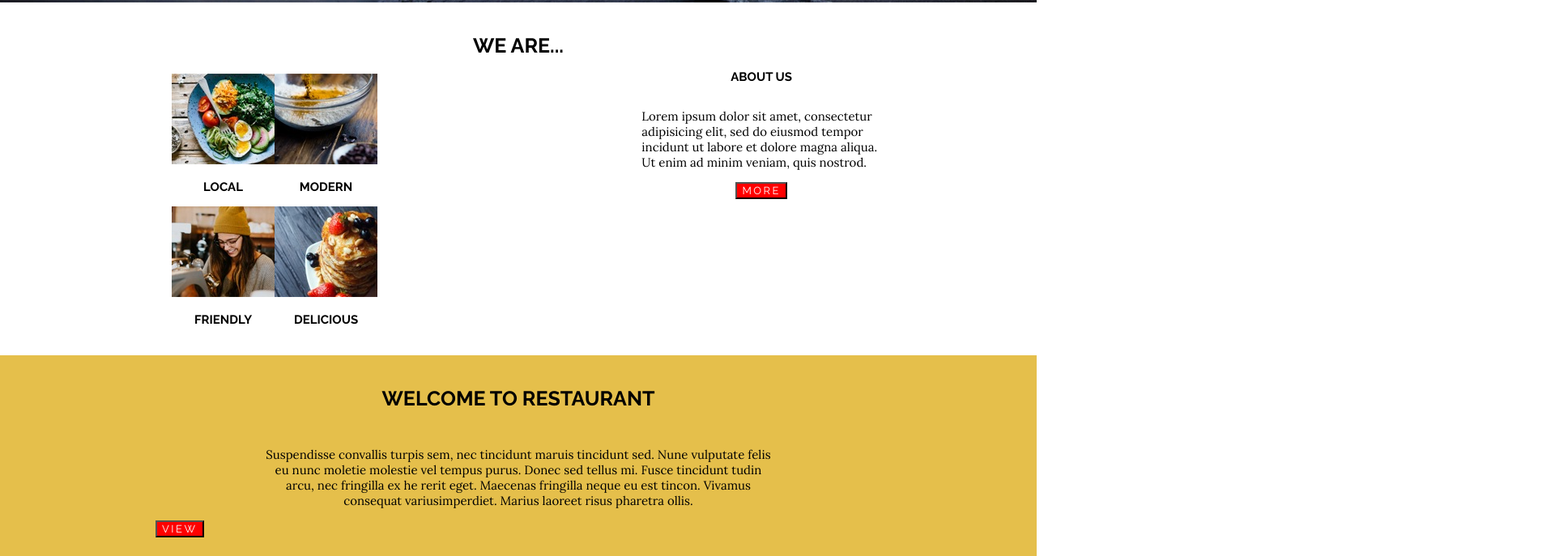
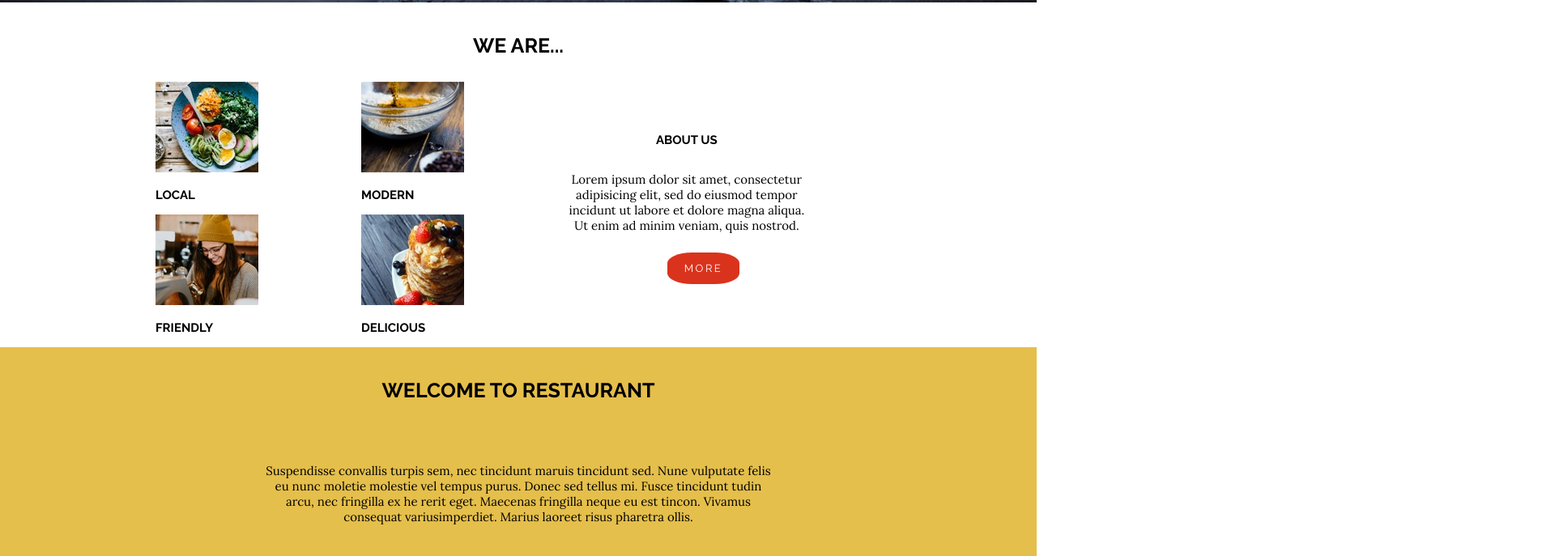
Before and after one commit to scottgirouard/scottgirouard_project2, a plain HTML site: page index.html in a window 1280 px wide. Shown: the part 797-1484 px from the top of the page at 81% size, 1920 px wide, since content can reach past the window. Drawn offline with Linux system fonts and the light colour scheme.

Commit message:
floats almost done 456

```diff
--- a/index.html
+++ b/index.html
@@ -159,7 +159,7 @@
 
     <h2 class="title">events</h2>
 
-    <div "eventContainer">
+    <div class="eventContainer">
 
         <div class="eventImages">
             <img src="./restaurant/assets/image-9.jpeg" alt="plate with a burger and fries">
@@ -167,20 +167,23 @@
 
         <div class="eventImages">
             <img src="./restaurant/assets/image-10.jpeg" alt="a bowl of granola, yougurt and strawberries">
+
+            <div class="eventTextCard">
+                <h2 class="titleWhite">sample event</h2>
+                <p>Lorem ipsum dolor sit amet, consectetur adipisicing elit, sed do eiusmod tempor incididunt ut labore et dolore magna.</p>
+            </div>
         </div>
 
         <div class="eventImages">
             <img src="./restaurant/assets/image-11.jpeg" alt="a nicely lit kitchen with a chef working away">
         </div>
 
+    </div>
+
 <!-- *** Is the h2 here part of title? Or it's own/seperate class with the "eventTextCard" ??? *** -->
 
-        <div class="eventTextCard">
-            <h2 class="titleWhite">sample event</h2>
-            <p>Lorem ipsum dolor sit amet, consectetur adipisicing elit, sed do eiusmod tempor incididunt ut labore et dolore magna.</p>
-        </div>
 
-    </div>
+
 
 </section>
 
--- a/styles/styles.scss
+++ b/styles/styles.scss
@@ -17,37 +17,29 @@
 // SECTION TWO : About US STYLES ***
 
 h2 {
-    display: flex;
-    flex-direction: column;
+    // display: flex;
+    // flex-direction: column;
     padding-top: 38px;
+    padding-bottom: 30px;
     text-align: center;
 }
 
-.largerParagraph p {
+.aboutUs {
     display: flex;
     flex-direction: column;
-    // justify-content: left;
+}
+
+.weAre {
+    display: flex;
 }
 
 .aboutUsGallery {
     display: flex;
     flex-wrap: wrap;
-    flex-direction: row;
-    float: left;
-    padding: 20px;
-    align-content: space-between;
 }
 
-.aboutUsGallery {
-    // display: flex;
-    align-content: center;
-    // padding: 20px;
-    width: 33%;
-    height: 33%;
-}
-
-.aboutUsGallery h3 {
-    text-align: center;
+.imgCard {
+    width: 50%;
 }
 
 .aboutUsTextCard {
@@ -55,8 +47,18 @@ h2 {
     justify-content: center;
     float: right;
     flex-direction: column;
-    align-items: center;
+    text-align: center;
     width: 33%;
+}
+
+.textCard button {
+    width: 30%;
+    background-color: rgb(218,51,29);
+    align-content: center;
+    margin: 3% 42% 10% 42%;
+    padding: 12px;
+    border-radius: 34%;
+    border: none;
 }
 
 // SECTION THREE : Welcome To Restaurant Styles ***
@@ -78,6 +80,16 @@ h2 {
 
 .largerParagraph {
     justify-content: center;
+}
+
+.viewButton {
+    width: 15%;
+    background-color: rgb(218,51,29);
+    align-content: center;
+    margin: 3% 42% 10% 42%;
+    padding: 12px;
+    border-radius: 34%;
+    border: none;
 }
 
 // SECTION FOUR : Services Styles ***
@@ -148,6 +160,7 @@ h2 {
 .events {
     display: flex;
     flex-direction: column;
+
 }
 
 .events h2 {
@@ -156,13 +169,20 @@ h2 {
 
 .eventContainer {
     display: flex;
+    flex-direction: row;
 }
 
+
 .eventImages {
-    display: flex;
-    width: 33%;
-    // height: 50%;
-    // width: calc((100% - 70%) / 3);
+    flex: 1 1 33%;
+}
+
+.eventImages:nth-child(1) {
+    flex: 1 1 33.25%;
+}
+
+.eventImages:nth-child(2) {
+    flex: 1 1 33.35%;
 }
 
 // SECTION SEVEN : Ask A Question Styles ***
@@ -233,7 +253,7 @@ h2 {
 .blog h2 {
     display: flex;
     // flex-direction: row;
-    align-content: center;
+    justify-content: center;
     padding: 60px 0 10px 0;
 }
 
```
Also changed, not shown: styles/styles.css.
